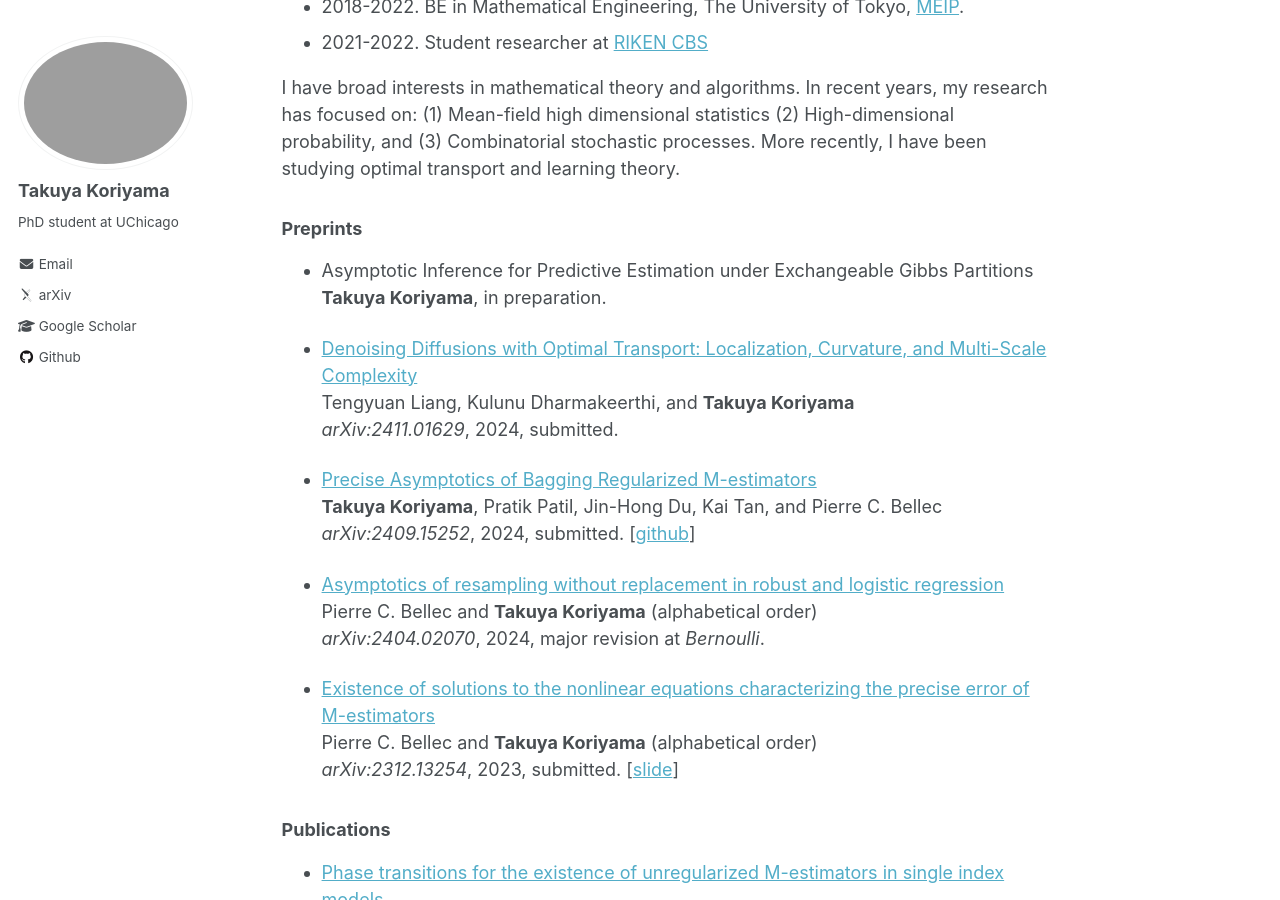
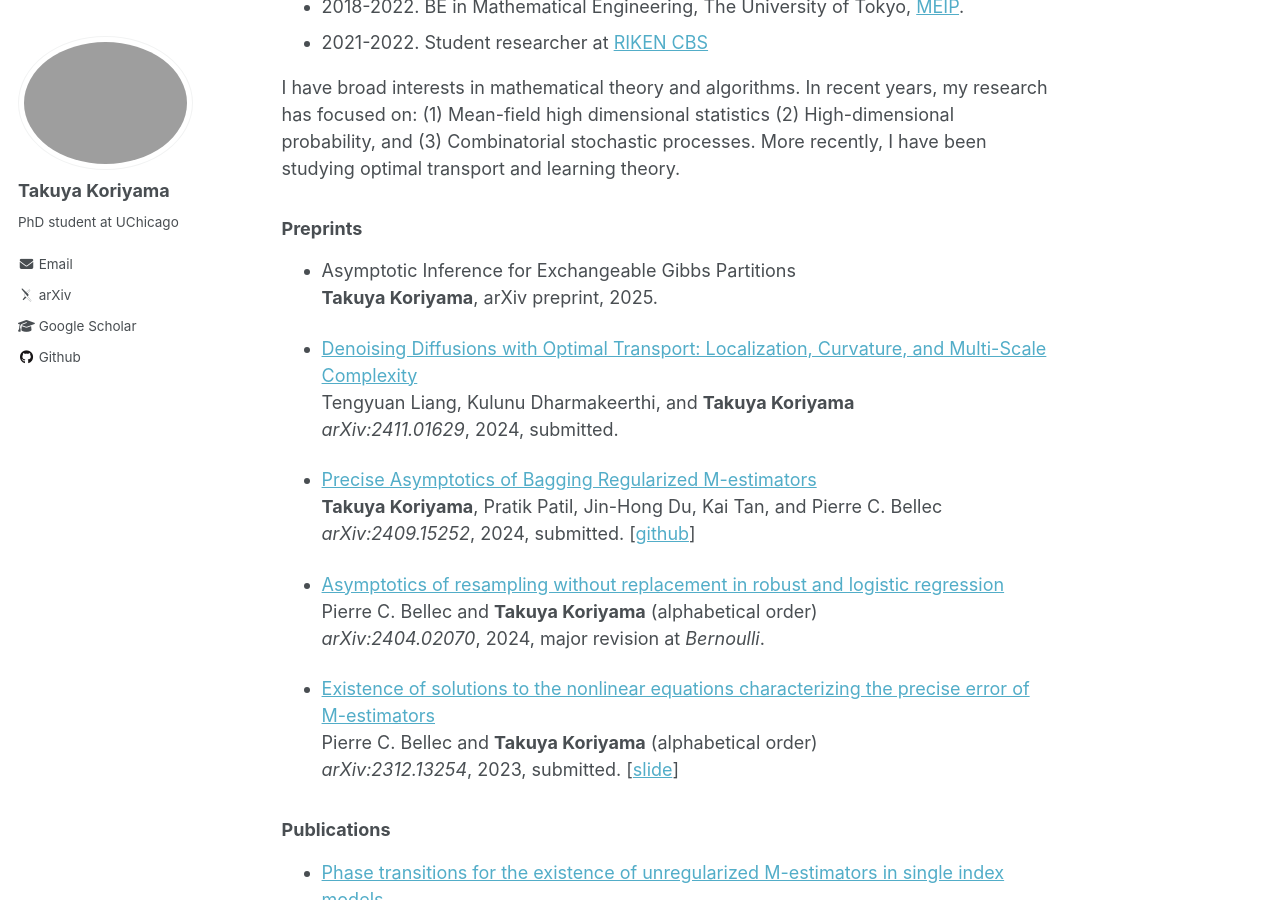
Before and after one commit to TakuyaKoriyama/takuyakoriyama.github.io, a Jekyll site: the page built from _pages/about.md, in a window 1280 px wide and 900 px high, scrolled down 342 px. Built offline with Jekyll 4.4.1, drawn with Linux system fonts in a browser that asks for light colours; some web fonts are replaced.

Commit message:
Update about.md

```diff
--- a/_pages/about.md
+++ b/_pages/about.md
@@ -30,8 +30,8 @@ I have broad interests in mathematical theory and algorithms. In recent years, m
 More recently, I have been studying optimal transport and learning theory.
 
 ### Preprints
-* Asymptotic Inference for Predictive Estimation under Exchangeable Gibbs Partitions\\
-__Takuya Koriyama__, in preparation.
+* Asymptotic Inference for Exchangeable Gibbs Partitions\\
+__Takuya Koriyama__, arXiv preprint, 2025.
 
 * [Denoising Diffusions with Optimal Transport: Localization, Curvature, and Multi-Scale Complexity](https://arxiv.org/abs/2411.01629)\\
 Tengyuan Liang, Kulunu Dharmakeerthi, and __Takuya Koriyama__\\
```
